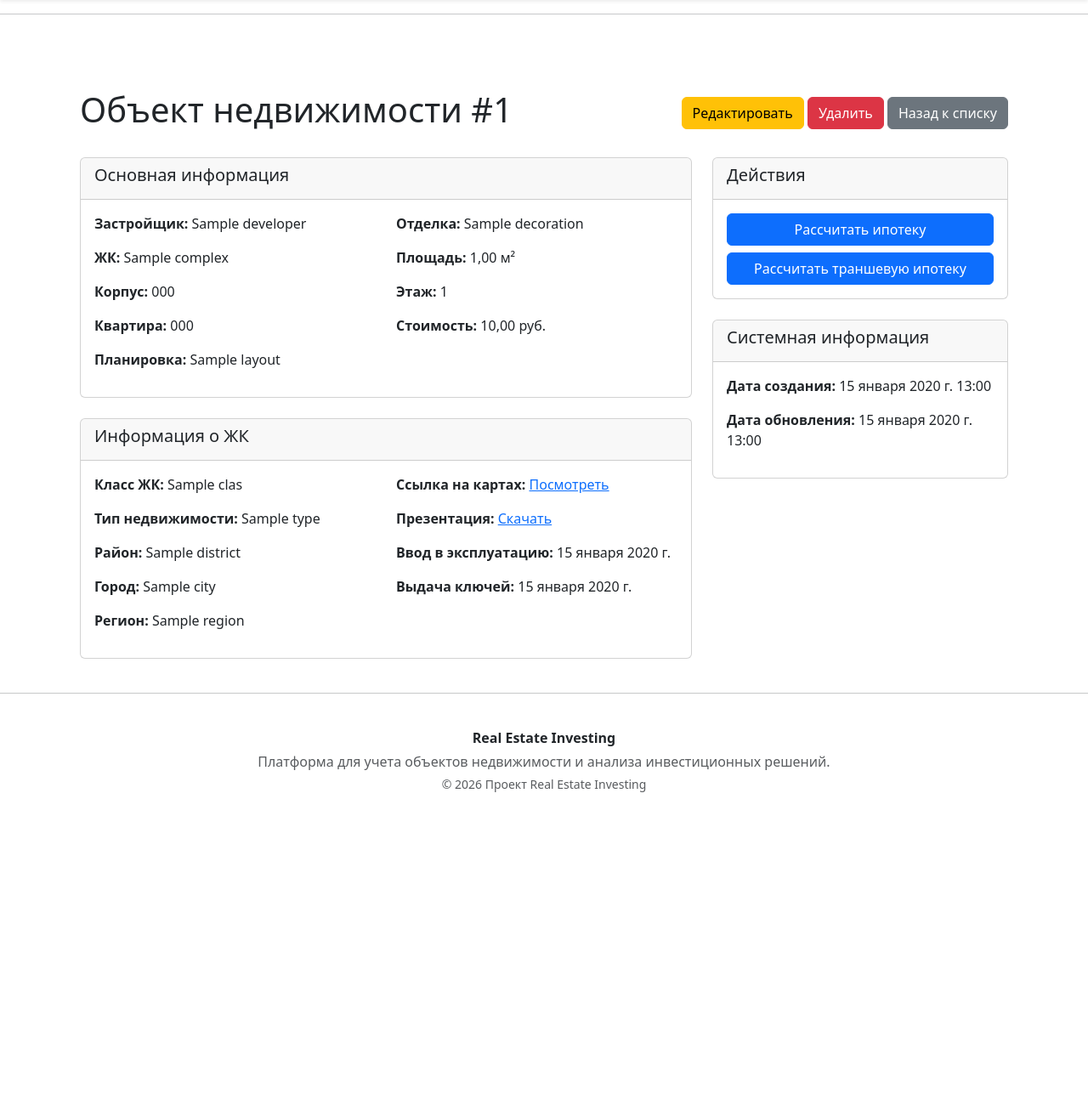
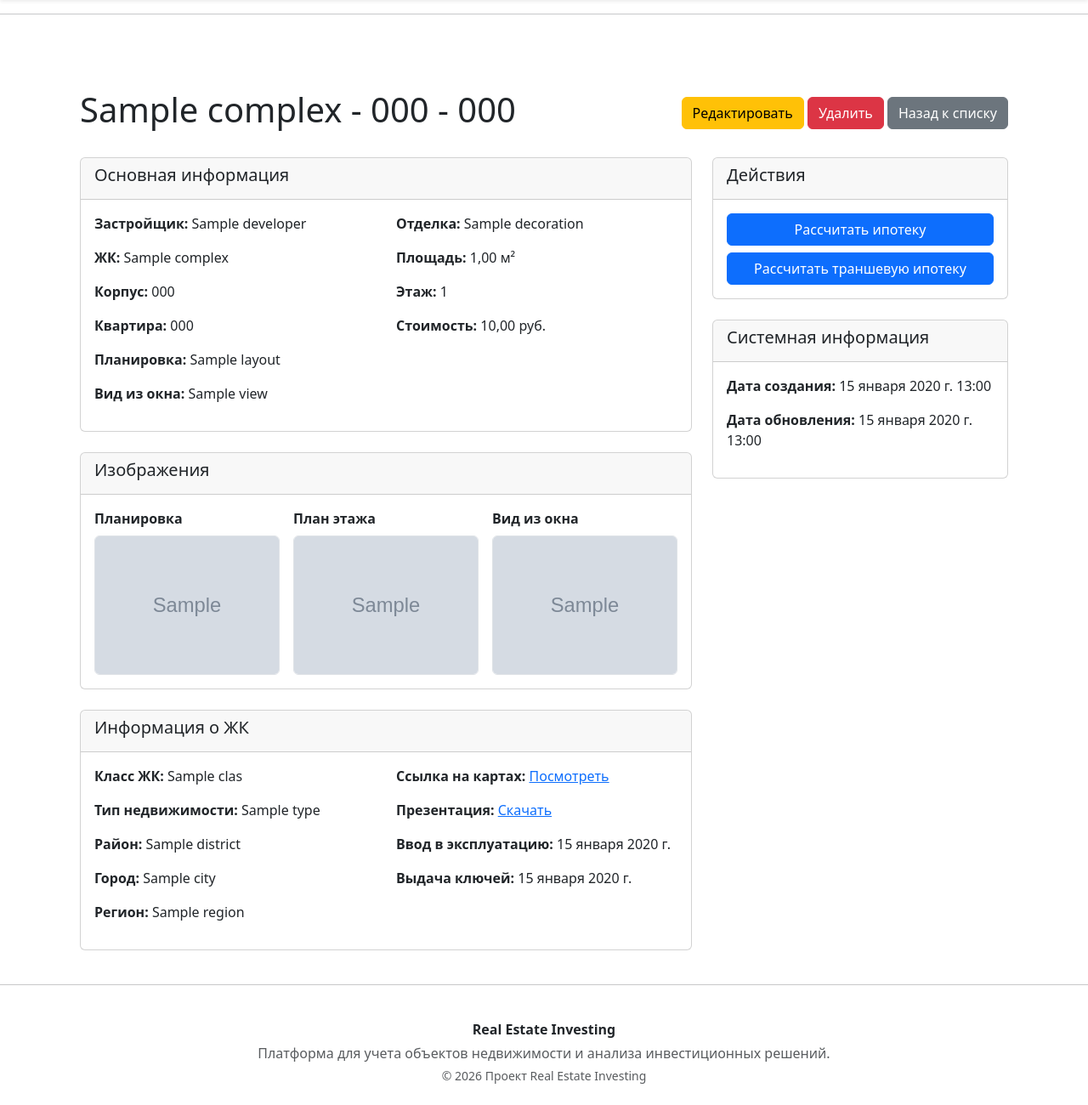
Before and after one commit to PavelMurlykin/real_estate_investing, a Django app: page /property/1/ in a window 1280 px wide. Shown: the part 56-1356 px from the top of the page at 85% size. Before the commit the page ends 988 px from the top, so only its background shows below. Run offline with Django 5.2, Linux system fonts and the light colour scheme; tables that the repository leaves empty hold one stand-in row (values such as "Sample post"); grey boxes marked "Sample" are stand-in pictures; parts of the project's set-up code (start-up, migrations or seed data) failed here and were passed over; some libraries are stand-ins or nearby versions.

Commit message:
Новые поля выведены на карточку объекта

```diff
--- a/property/views.py
+++ b/property/views.py
@@ -1305,7 +1305,7 @@ class PropertyDetailView(DetailView):
             'building',
             'layout',
             'decoration',
-        )
+        ).prefetch_related('window_views')
 
 
 class PropertyFormContextMixin:
--- a/templates/property/property_detail.html
+++ b/templates/property/property_detail.html
@@ -1,11 +1,11 @@
 {% extends "base.html" %}
 
-{% block title %}Объект недвижимости #{{ property.id }}{% endblock %}
+{% block title %}{{ property.building.real_estate_complex.name }} - {{ property.building.number }} - {{ property.apartment_number }}{% endblock %}
 
 {% block content %}
 <div class="container mt-4">
     <div class="d-flex justify-content-between align-items-center mb-4">
-        <h1>Объект недвижимости #{{ property.id }}</h1>
+        <h1>{{ property.building.real_estate_complex.name }} - {{ property.building.number }} - {{ property.apartment_number }}</h1>
         <div>
             <a href="{% url 'property:update' property.pk %}" class="btn btn-warning">Редактировать</a>
             <a href="{% url 'property:delete' property.pk %}" class="btn btn-danger">Удалить</a>
@@ -27,12 +27,60 @@
                             <p><strong>Корпус:</strong> {{ property.building.number }}</p>
                             <p><strong>Квартира:</strong> {{ property.apartment_number }}</p>
                             <p><strong>Планировка:</strong> {{ property.layout.name }}</p>
+                            <p>
+                                <strong>Вид из окна:</strong>
+                                {% for window_view in property.window_views.all %}
+                                    {{ window_view.name }}{% if not forloop.last %}, {% endif %}
+                                {% empty %}
+                                    -
+                                {% endfor %}
+                            </p>
                         </div>
                         <div class="col-md-6">
                             <p><strong>Отделка:</strong> {{ property.decoration.name }}</p>
                             <p><strong>Площадь:</strong> {{ property.area }} м²</p>
                             <p><strong>Этаж:</strong> {{ property.floor }}</p>
                             <p><strong>Стоимость:</strong> {{ property.property_cost }} руб.</p>
+                        </div>
+                    </div>
+                </div>
+            </div>
+
+            <div class="card mb-4">
+                <div class="card-header">
+                    <h5>Изображения</h5>
+                </div>
+                <div class="card-body">
+                    <div class="row g-3">
+                        <div class="col-md-4">
+                            <p class="fw-semibold mb-2">Планировка</p>
+                            {% if property.layout_image %}
+                            <a href="{{ property.layout_image.url }}" target="_blank">
+                                <img src="{{ property.layout_image.url }}" alt="Планировка" class="img-fluid rounded border">
+                            </a>
+                            {% else %}
+                            <p class="text-muted mb-0">Не загружено</p>
+                            {% endif %}
+                        </div>
+                        <div class="col-md-4">
+                            <p class="fw-semibold mb-2">План этажа</p>
+                            {% if property.floor_plan_image %}
+                            <a href="{{ property.floor_plan_image.url }}" target="_blank">
+                                <img src="{{ property.floor_plan_image.url }}" alt="План этажа" class="img-fluid rounded border">
+                            </a>
+                            {% else %}
+                            <p class="text-muted mb-0">Не загружено</p>
+                            {% endif %}
+                        </div>
+                        <div class="col-md-4">
+                            <p class="fw-semibold mb-2">Вид из окна</p>
+                            {% if property.window_view_image %}
+                            <a href="{{ property.window_view_image.url }}" target="_blank">
+                                <img src="{{ property.window_view_image.url }}" alt="Вид из окна" class="img-fluid rounded border">
+                            </a>
+                            {% else %}
+                            <p class="text-muted mb-0">Не загружено</p>
+                            {% endif %}
                         </div>
                     </div>
                 </div>
--- a/templates/property/property_list.html
+++ b/templates/property/property_list.html
@@ -121,6 +121,7 @@
                                 {% endfor %}
                                 <td class="align-middle text-nowrap">
                                     <div class="d-flex gap-2 flex-nowrap">
+                                        <a href="{% url 'property:detail' property.pk %}" class="btn btn-sm btn-outline-primary">Подробнее</a>
                                         <a href="{% url 'property:update' property.pk %}" class="btn btn-sm btn-outline-primary">Редактировать</a>
                                         <a href="{% url 'property:delete' property.pk %}" class="btn btn-sm btn-outline-danger">Удалить</a>
                                     </div>
```
Also changed, not shown: property/tests.py (+49 -0 lines).
